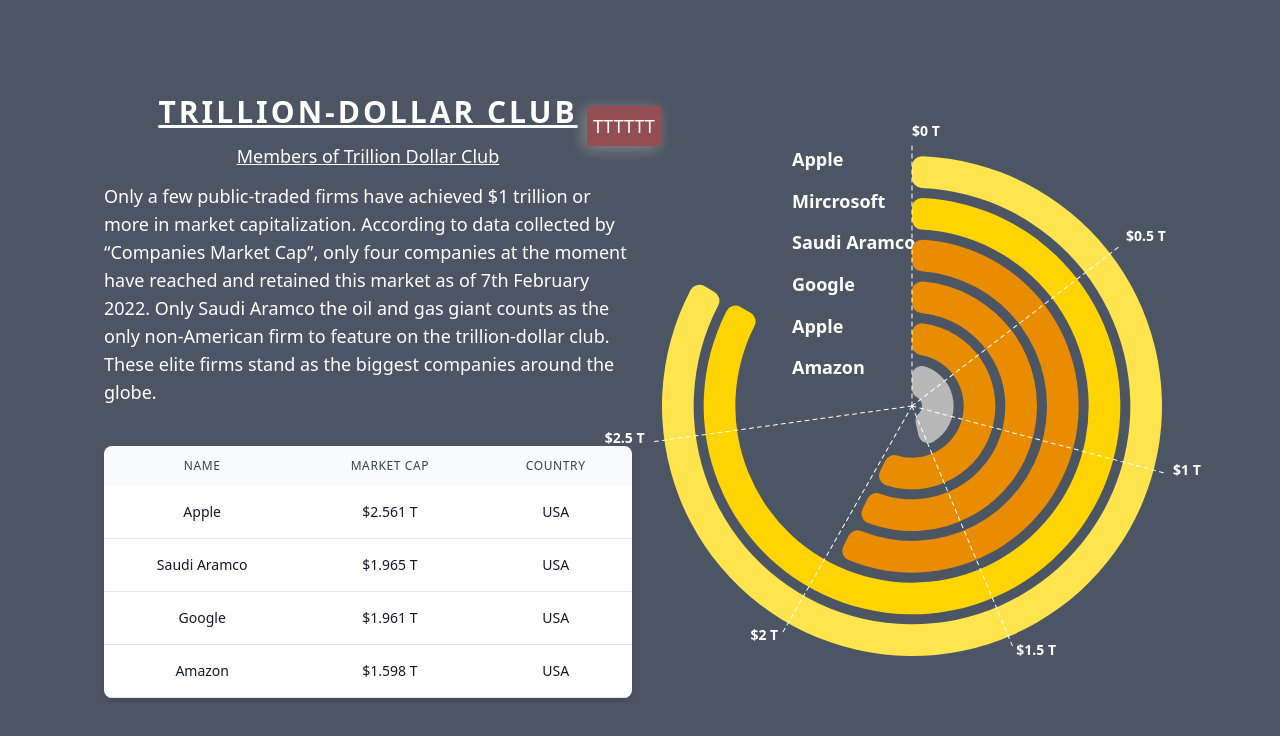
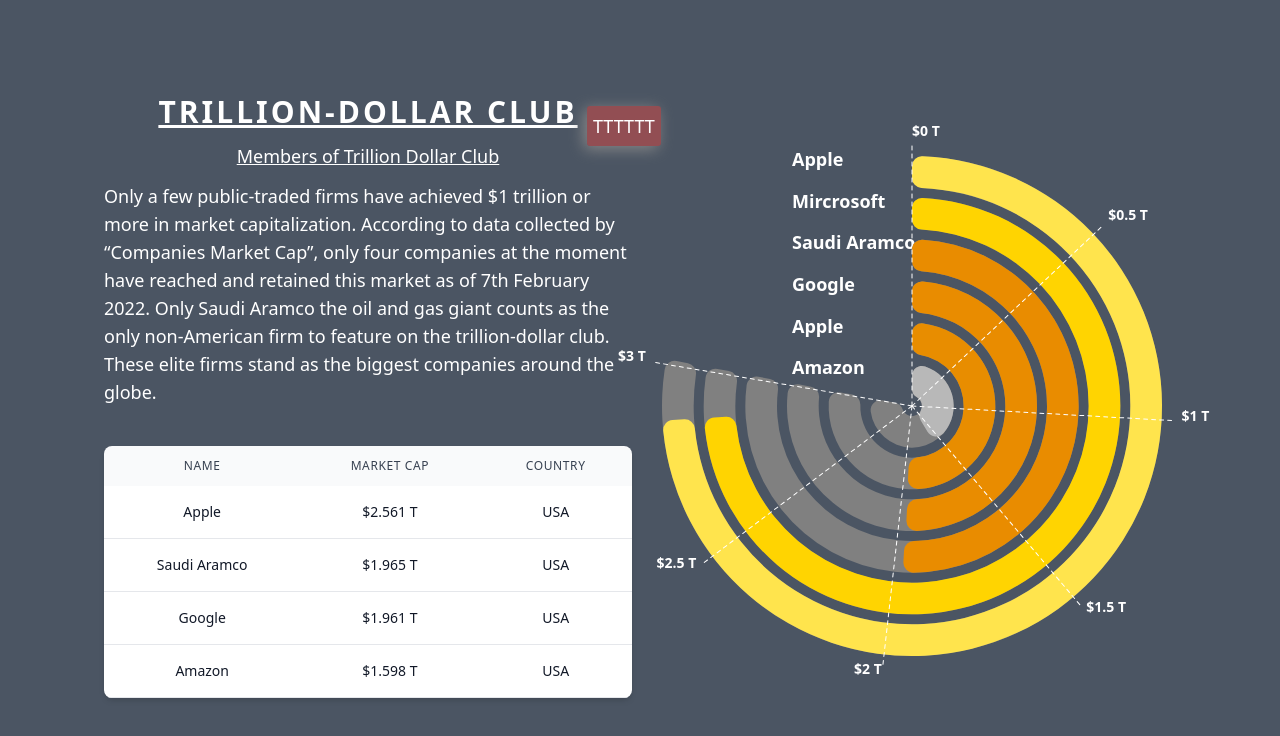
Before and after one commit to simbamkenya/radial-chart-d3, a React (Create React App) app: page / in a window 1280 px wide. Shown: the top 736 px of the page. Built offline with nearby package versions, Linux system fonts and the light colour scheme.

Commit message:
fixed chart scale

```diff
--- a/src/components/Radial.js
+++ b/src/components/Radial.js
@@ -54,7 +54,7 @@
 
     //scale
     const scale = scaleLinear()
-     .domain([0, max(data, d => d.value) * 1.2])
+     .domain([0, max(data, d => d.value) * 1.35])
      .range([0, 2 * PI])
 
     const ticks = scale.ticks(numTicks).slice(0,-1)
@@ -119,8 +119,9 @@
                     {data.map((d,i) => (
                         <g className='data' key={i}>
                             {/* {console.log(arcGenerator(d))} */}
+                            <path d={arcGenerator({innerRadius: getInnerRadius(i), outerRadius: getOuterRadius(i), startAngle: 0, endAngle: 2 * Math.PI* 0.78 })} style={{fill: 'gray'}} className='arc'/>
+                            <path onMouseOut={handleMouseOut} onMouseMove={() => handleMouseMove(d)} d={arcGenerator({innerRadius: getInnerRadius(i), outerRadius: getOuterRadius(i), startAngle: 0, endAngle: scale(d.value) })} style={{fill: color(d)}} className='arc'/>
 
-                            <path onMouseOut={handleMouseOut} onMouseMove={() => handleMouseMove(d)} d={arcGenerator({innerRadius: getInnerRadius(i), outerRadius: getOuterRadius(i), startAngle: 0, endAngle: scale(d.value) })} style={{fill: color(d)}} className='arc'/>
                             {/* <text x={chartRadius -120} transform={`rotate(${rad2deg(90 * 0.3 * i) - 90})`}>00000000</text> */}
                             {/* {console.log(arcGenerator(d))} */}
                             {/* {console.log(arcGenerator({innerRadius: getInnerRadius(i), outerRadius: getOuterRadius(i), endAngle: scale(d) }))} */}
```
